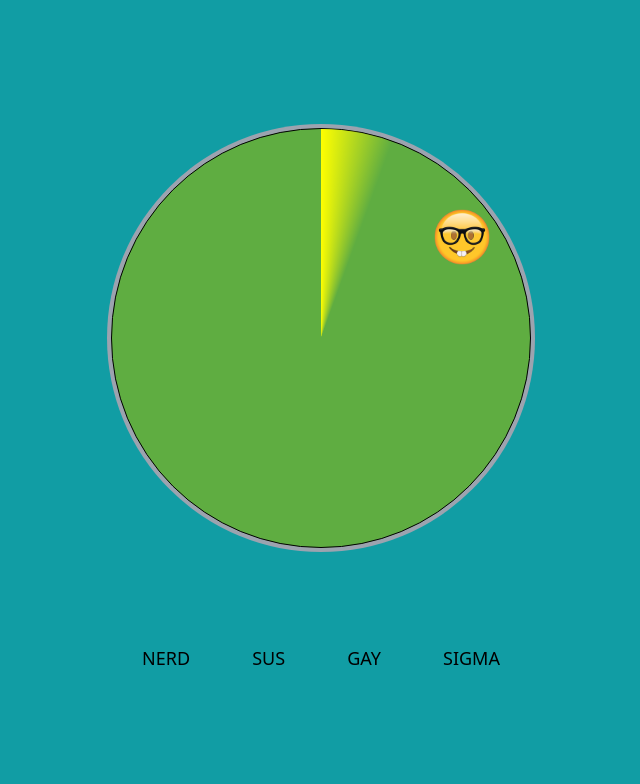
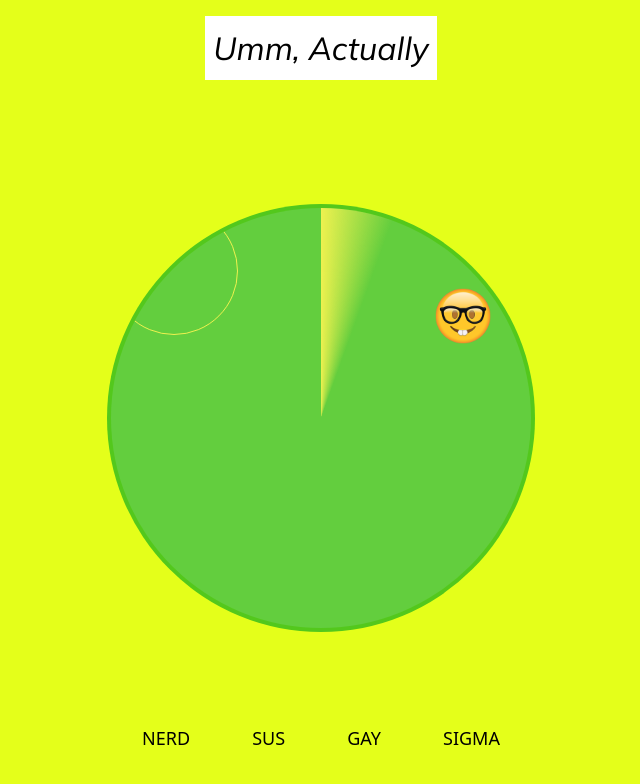
Before and after one commit to IgnisDa/nerdar, a SvelteKit app: page / in a window 1280 px wide. Shown: the top 784 px of the page, without its empty margins (319-959 px from the left). Built offline with nearby package versions, Linux system fonts and the light colour scheme; what tailwindcss-debug-screens would draw is missing.

Commit message:
Change: Bg color, radar style

```diff
--- a/src/app.html
+++ b/src/app.html
@@ -10,7 +10,7 @@
 </head>
 
 <body data-sveltekit-preload-data="hover"
-	class="debug-screens min-h-screen bg-[#119DA4] flex items-center justify-center flex-col">
+	class="debug-screens min-h-screen bg-[#E4FF1A] flex items-center justify-center flex-col">
 	<div style="display: contents">%sveltekit.body%</div>
 </body>
 
--- a/src/routes/+page.svelte
+++ b/src/routes/+page.svelte
@@ -9,11 +9,13 @@
     let selectedMode = modes[0];
 </script>
 
+<p>Umm, Actually</p>
 <main class="flex flex-col min-h-screen justify-center space-y-24 items-center">
     <!-- the actual radar -->
     <div
-        class="radar ring-4 ring-gray-400 relative rounded-full overflow-hidden h-[380px] w-[380px] sm:h-[420px] sm:w-[420px]"
+        class="radar ring-4 ring-[#53C81C] relative rounded-full overflow-hidden h-[380px] w-[380px] sm:h-[420px] sm:w-[420px]"
     >
+        <div class="inner-rings" />
         <img
             src={selectedMode.image}
             alt={selectedMode.name}
@@ -26,7 +28,7 @@
     <!-- {JSON.stringify(selectedMode)} -->
     <div class="flex justify-around w-full">
         {#each modes as mode}
-            <div class="flex items-center space-x-4">
+            <div class="flex items-center space-x-4 text-black">
                 <button
                     class="uppercase bold text-lg"
                     on:click={() => {
@@ -41,27 +43,20 @@
 </main>
 
 <style>
+    @import url("https://fonts.googleapis.com/css2?family=Mulish:ital@1&display=swap");
     :root {
-        --bg-color: #5fad41;
-        --line-color: #84c318;
+        --bg-color: #63ce3e;
+        --line-color: #eef14f;
     }
 
     .radar {
-        border-radius: 50%;
-        border: black 1px solid;
         background-color: var(--bg-color);
-        /* background-image: linear-gradient(
-                var(--line-color) 1px,
-                transparent 1px
-            ),
-            linear-gradient(90deg, var(--line-color) 1px, transparent 1px); */
         background-size: 35px 35px, 35px 35px, 20px 20px;
     }
 
     .radar-line {
-        background: conic-gradient(yellow, transparent 20deg);
-        /* animation: scan 5s linear infinite; */
-        /* transform-origin: center; */
+        background: conic-gradient(var(--line-color), transparent 20deg);
+        animation: scan 5s linear infinite;
     }
 
     @keyframes scan {
@@ -69,4 +64,19 @@
             transform: rotate(360deg);
         }
     }
+    p {
+        margin-top: 1rem;
+        color: black;
+        padding: 0.25em;
+        background-color: white;
+        font-family: "Mulish", sans-serif;
+        font-size: 2em;
+    }
+    .inner-rings {
+        position: absolute;
+        border-radius: 50%;
+        outline: var(--line-color) solid 1px;
+        height: 30%;
+        width: 30%;
+    }
 </style>
```
